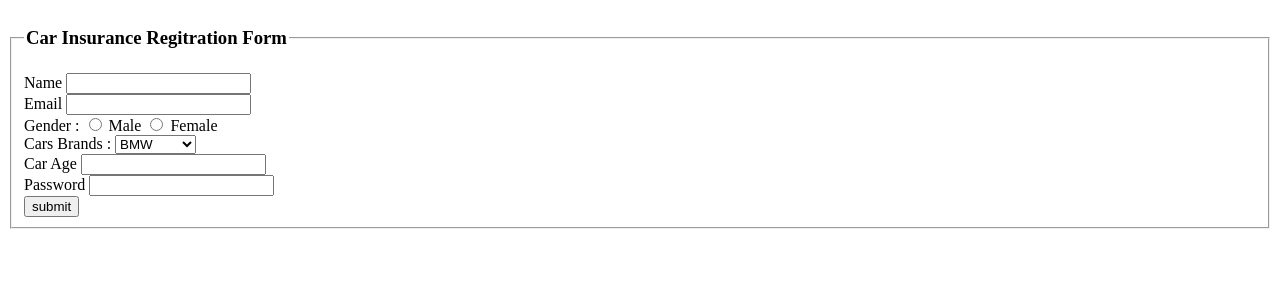
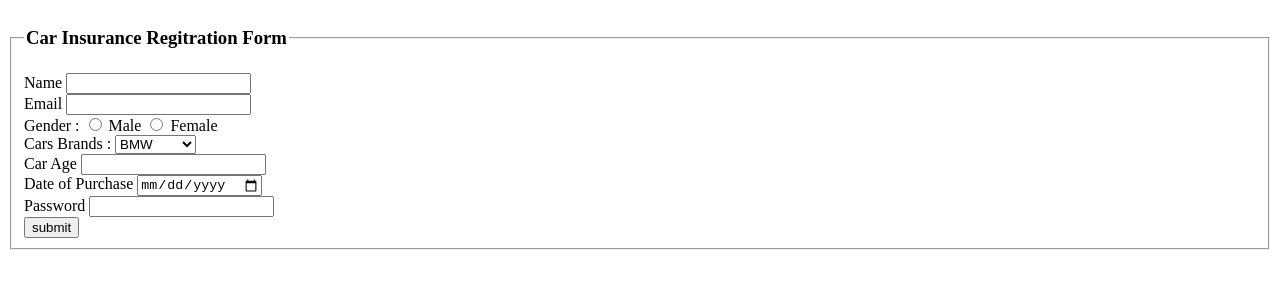
Before and after one commit to acciojob/car-insurance-form-adityabs-eng, a website: page main.html in a window 1280 px wide. Drawn offline with Linux system fonts and the light colour scheme.

Commit message:
created a submission

```diff
--- a/main.html
+++ b/main.html
@@ -34,6 +34,9 @@
 		<label for="carage">Car Age</label>
 		<input type="number" id="carage" required>
 		<br/>
+		<label for="dop">Date of Purchase</label>
+		<input type="date" id="dop" required>
+		<br/>
 		<label for="password">Password</label>
 		<input type="password" id="password" required>
 		<br/>
```
